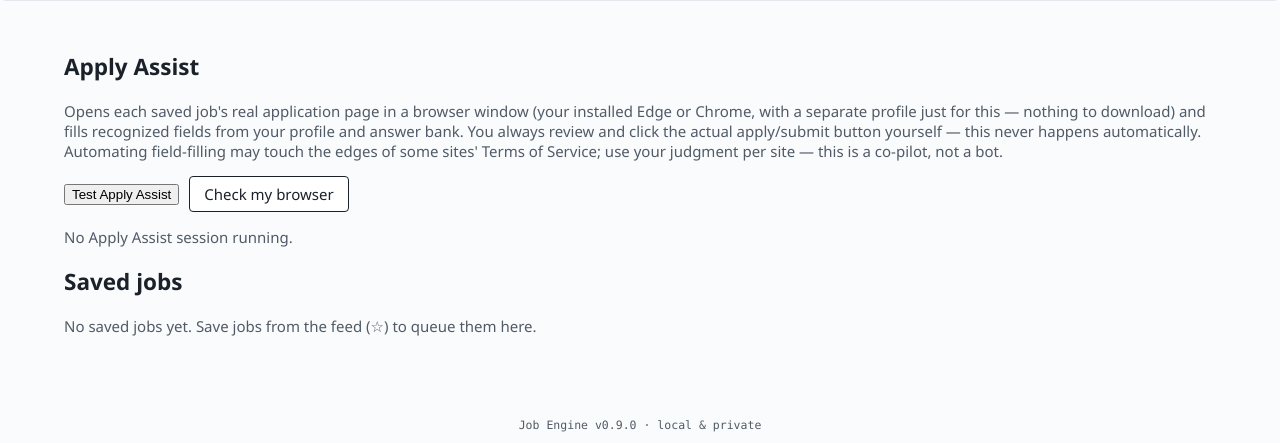
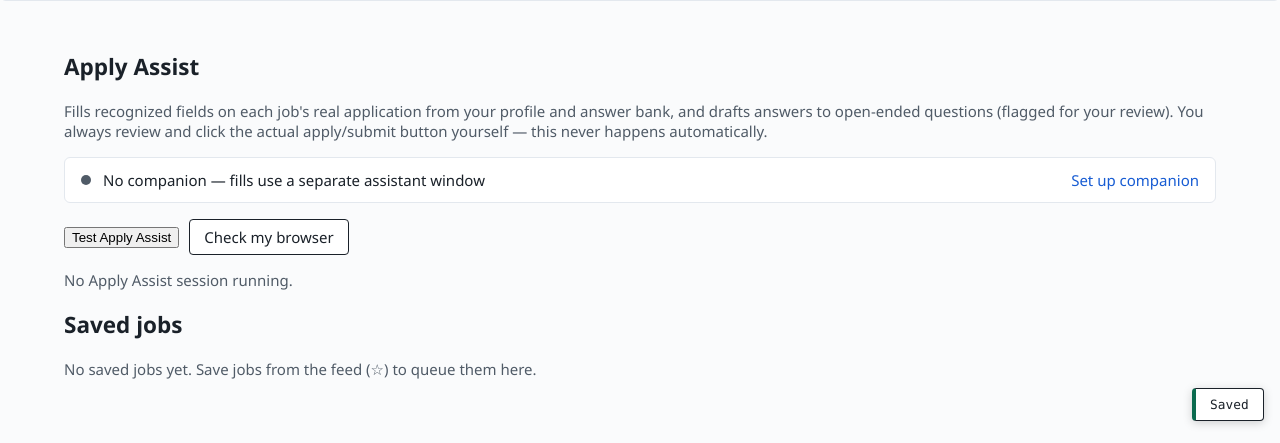
Before and after one commit to abhibattula/JOB-SEARCH-PLATFORM, a FastAPI app: page /autofill in a window 1280 px wide. Shown: the part 363-806 px from the top of the page. Run offline with FastAPI, Linux system fonts and the light colour scheme; data comes from the database, SQL or seed files in the repository; data that the repository does not hold is empty; some libraries are stand-ins or nearby versions.

Commit message:
feat(010): T023 Apply Assist screen rework — companion connection card (live status poll, connected/disconnected) + active-mode indicator ('your browser' vs 'assistant window') + set-up-companion link; drafts review already wired in T018 (1 test)
Co-Authored-By: Claude Fable 5 <noreply@anthropic.com>
Claude-Session: https://claude.ai/code/session_01MS8P2NYaXY3tY81zXeM5e3

```diff
--- a/web/templates/autofill.html
+++ b/web/templates/autofill.html
@@ -3,13 +3,43 @@
 {% block content %}
 <article class="autofill-page">
   <h1>Apply Assist</h1>
-  <p class="muted">Opens each saved job's real application page in a browser
-    window (your installed Edge or Chrome, with a separate profile just for
-    this — nothing to download) and fills recognized fields from your profile
-    and answer bank. You always review and click the actual apply/submit
-    button yourself — this never happens automatically. Automating
-    field-filling may touch the edges of some sites' Terms of Service; use
-    your judgment per site — this is a co-pilot, not a bot.</p>
+  <p class="muted">Fills recognized fields on each job's real application from
+    your profile and answer bank, and drafts answers to open-ended questions
+    (flagged for your review). You always review and click the actual
+    apply/submit button yourself — this never happens automatically.</p>
+
+  {# 010 FR-018: connection card + active-mode indicator #}
+  <div id="companion-card" class="status-card"
+       hx-get="/api/autofill/status" hx-trigger="load, every 3s" hx-swap="none">
+    <span class="dot" data-dot></span>
+    <span data-label>Checking for your browser companion…</span>
+    <span class="backend-indicator" data-backend></span>
+    <a href="/companion" class="ghost" style="margin-left:auto">Set up companion</a>
+  </div>
+  <script>
+    document.body.addEventListener('htmx:afterRequest', function (e) {
+      const p = e.detail.pathInfo && e.detail.pathInfo.requestPath;
+      if (!p || p.indexOf('/api/autofill/status') === -1) { return; }
+      let d; try { d = JSON.parse(e.detail.xhr.responseText); } catch (_e) { return; }
+      const card = document.getElementById('companion-card');
+      if (!card) { return; }
+      const ext = d.extension || {};
+      const dot = card.querySelector('[data-dot]');
+      const label = card.querySelector('[data-label]');
+      const backend = card.querySelector('[data-backend]');
+      card.classList.toggle('connected', !!ext.connected);
+      dot.classList.toggle('on', !!ext.connected);
+      label.textContent = ext.connected
+        ? 'Companion connected — fills happen in your browser'
+        : 'No companion — fills use a separate assistant window';
+      if (d.backend) {
+        backend.innerHTML = 'Active: <span class="pill">' +
+          (d.backend === 'extension' ? 'your browser' : 'assistant window') + '</span>';
+      } else {
+        backend.textContent = '';
+      }
+    });
+  </script>
 
   <div id="autofill-error" class="error-banner" style="display:none" role="alert"></div>
 
```
Also changed, not shown: specs/010-copilot-release/tasks.md (+1 -1 lines), tests/test_routes_autofill.py (+9 -0 lines).
